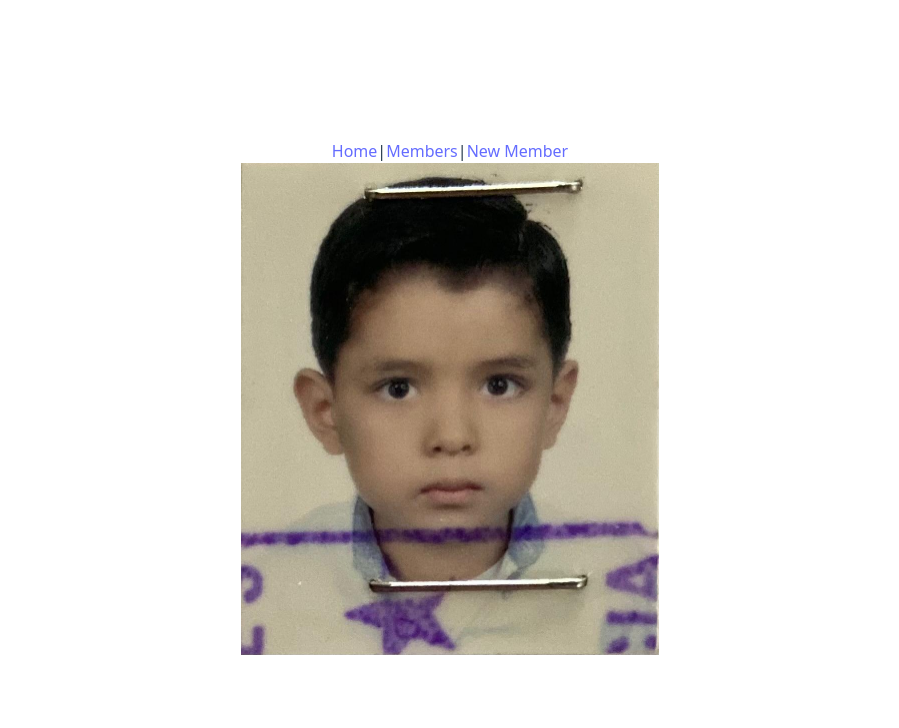
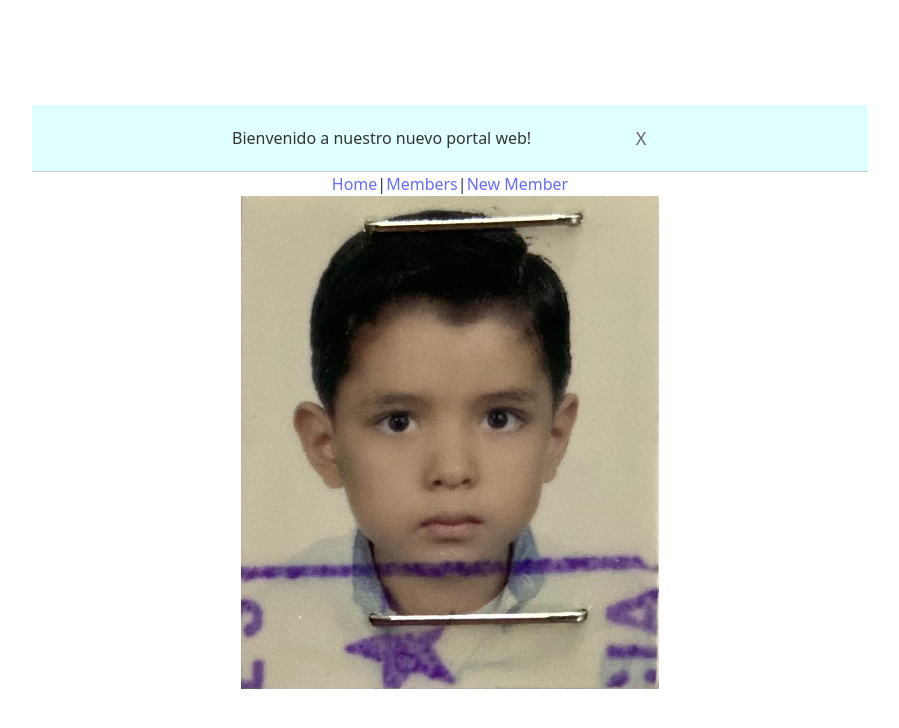
Before and after one commit to carlosmedinagalvez/friends, a React (Vite) app: page / in a window 1280 px wide. Shown: the top 728 px of the page, without its empty margins (190-1089 px from the left). Built offline with nearby package versions, Linux system fonts and the light colour scheme.

Commit message:
add a banner

```diff
--- a/src/App.tsx
+++ b/src/App.tsx
@@ -1,10 +1,22 @@
 import './App.css'
 import Navbar from './Navbar'
+import { useState } from 'react'
+import Banner from './components/Banner'
 
 function App() {
+    const [showBanner, setShowBanner] = useState(true);
+    const handleCloseBanner = () => { setShowBanner(false); };
 
   return (
       <>
+          <div className="App">
+              {showBanner && (
+                  <Banner
+                      message="Bienvenido a nuestro nuevo portal web!"
+                      onClose={handleCloseBanner}
+                   />
+              )}
+          </div>
           <Navbar/>
       </>
   )
--- /dev/null
+++ b/src/components/Banner.css
@@ -0,0 +1,24 @@
+/* src/components/Banner.css */
+.banner-container {
+    background-color: lightcyan;
+    padding: 10px 200px;
+    text-align: center;
+    display: flex;
+    justify-content: space-between;
+    align-items: center;
+    border-bottom: 1px solid #ccc;
+}
+
+.banner-message {
+    margin: 0;
+    font-size: 16px;
+    color: #333;
+}
+
+.banner-close-button {
+    background: none;
+    border: none;
+    font-size: 18px;
+    cursor: pointer;
+    color: #666;
+}
--- /dev/null
+++ b/src/components/Banner.tsx
@@ -0,0 +1,18 @@
+    // src/components/Banner.jsx
+    import React from 'react';
+    import './Banner.css'; // Import your CSS for styling
+
+    const Banner = ({ message, onClose }) => {
+      return (
+        <div className="banner-container">
+          <p className="banner-message">{message}</p>
+          {onClose && (
+            <button className="banner-close-button" onClick={onClose}>
+              X
+            </button>
+          )}
+        </div>
+      );
+    };
+
+    export default Banner;
```
